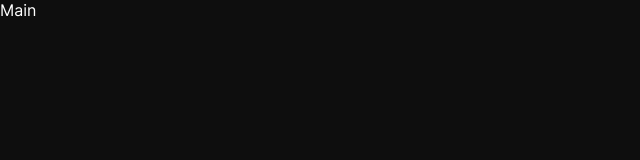
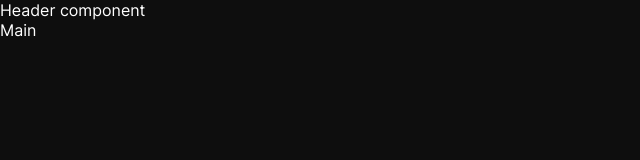
Before and after one commit to fabioper/time-tracker, a Next.js app: page / in a window 1280 px wide. Shown: the top 160 px of the page, without its empty margins (0-640 px from the left). Built offline with nearby package versions, Linux system fonts and the light colour scheme.

Commit message:
cria componente de header

```diff
--- a/src/app/layout.tsx
+++ b/src/app/layout.tsx
@@ -1,6 +1,7 @@
 import "./globals.css"
 import { type PropsWithChildren } from "react"
 import { inter } from "@/assets/fonts"
+import Header from "@/components/Header"
 
 export const metadata = {
   title: "Time Tracker",
@@ -10,7 +11,10 @@
 export default function RootLayout({ children }: PropsWithChildren) {
   return (
     <html lang="pt-br" className={inter.variable}>
-      <body>{children}</body>
+      <body>
+        <Header />
+        {children}
+      </body>
     </html>
   )
 }
--- /dev/null
+++ b/src/components/Header/Header.module.css
@@ -0,0 +1,2 @@
+.header {
+}
--- /dev/null
+++ b/src/components/Header/Header.tsx
@@ -0,0 +1,5 @@
+import styles from "./Header.module.css"
+
+export function Header() {
+  return <header className={styles.header}>Header component</header>
+}
--- /dev/null
+++ b/src/components/Header/index.ts
@@ -0,0 +1 @@
+export { Header as default } from "./Header"
```
